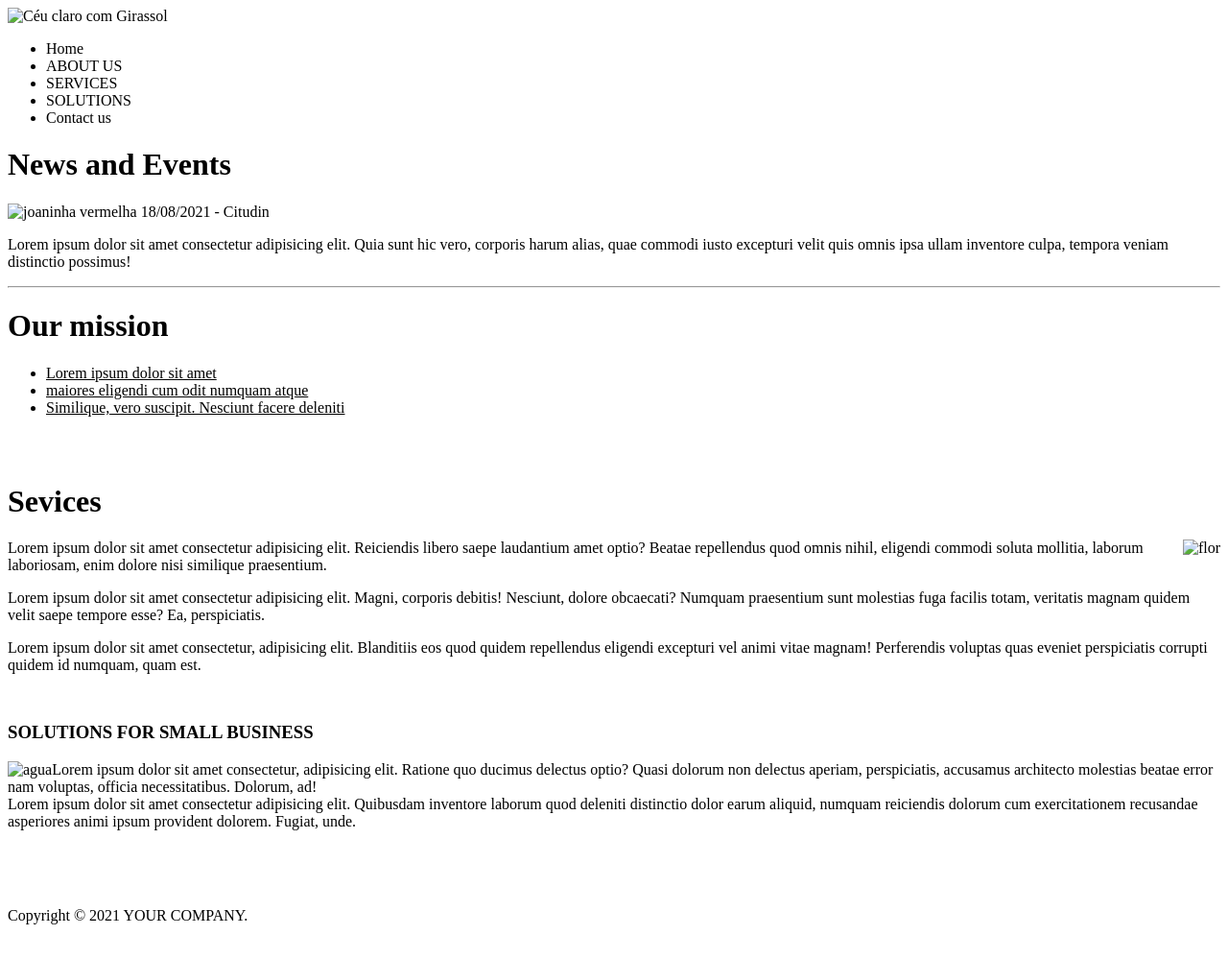
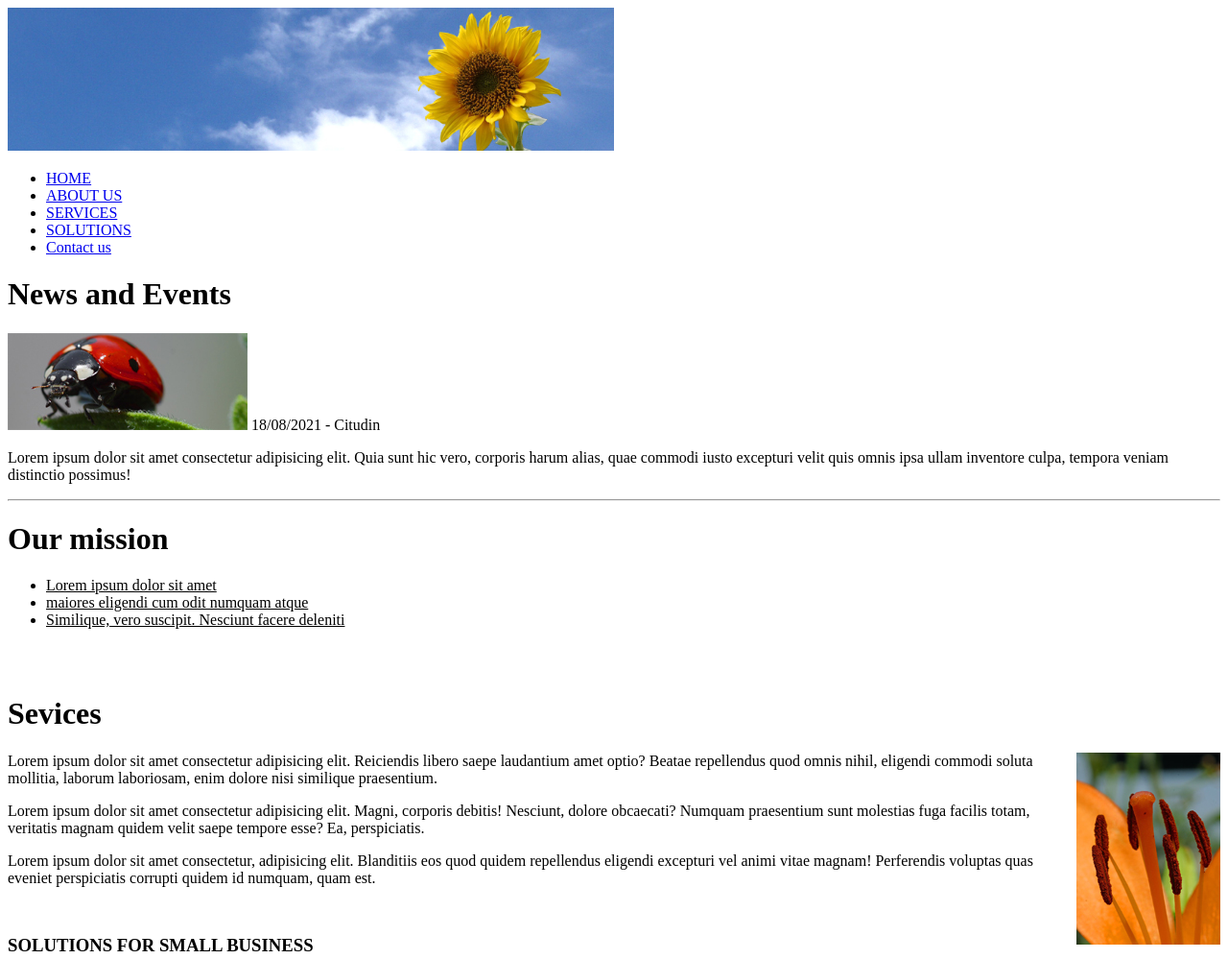
Before and after one commit to joaomln/Checkpoint_1, a plain HTML site: page servicos/services.html in a window 1280 px wide. Shown: the top 999 px of the page at 96% size. Before the commit the page ends 971 px from the top, so only its background shows below. Drawn offline with Linux system fonts and the light colour scheme.

Commit message:
finalizando o projeto

```diff
--- a/serviços/services.html
+++ b/servicos/services.html
@@ -16,18 +16,18 @@
 
 <body>
     <div>
-        <img id="banner" src="./img/banner.jpg" alt="Céu claro com Girassol" title="Girassol e Céu" >
+        <img id="banner" src="../img/banner.jpg" alt="Céu claro com Girassol" title="Girassol e Céu" >
     </div>
 
     <div>
         <header>
             <nav>
                 <ul>
-                    <li>Home</li>
-                    <li>ABOUT US</li>
-                    <li>SERVICES</li>
-                    <li>SOLUTIONS</li>
-                    <li>Contact us</li>
+                    <li><a href="../index.html">HOME</a></li>
+                    <li><a href="../about/about.html">ABOUT US</a></li>
+                    <li><a href="../servicos/services.html">SERVICES</a></li>
+                    <li><a href="../solutions/solutions.html">SOLUTIONS</a></li>
+                    <li><a href="../contact/contact.html">Contact us</a></li>
                 </ul>
             </nav>
         </header>
@@ -35,7 +35,7 @@
 
     <div>
         <h1>News and Events</h1>
-            <img src="./img/joaninha.jpg" alt="joaninha vermelha" title="joaninha">
+            <img src="../img/joaninha.jpg" alt="joaninha vermelha" title="joaninha">
                 <p style="display:inline"> 18/08/2021 - Citudin</p>
                 <p>Lorem ipsum dolor sit amet consectetur adipisicing elit. Quia sunt hic vero, corporis harum alias, quae commodi iusto excepturi velit quis omnis ipsa ullam inventore culpa, tempora veniam distinctio possimus!</p>
                     <hr>
@@ -49,7 +49,7 @@
 
     <div>
         <h1 style="margin-top: 70px;">Sevices</h1>
-        <img style="float: right;" src="./img/cedros.jpg" alt="flor" title="flor laranja" >
+        <img style="float: right;" src="../img/cedros.jpg" alt="flor" title="flor laranja" >
         <p>Lorem ipsum dolor sit amet consectetur adipisicing elit. Reiciendis libero saepe laudantium amet optio? Beatae repellendus quod omnis nihil, eligendi commodi soluta mollitia, laborum laboriosam, enim dolore nisi similique praesentium.</p>
         <p>Lorem ipsum dolor sit amet consectetur adipisicing elit. Magni, corporis debitis! Nesciunt, dolore obcaecati? Numquam praesentium sunt molestias fuga facilis totam, veritatis magnam quidem velit saepe tempore esse? Ea, perspiciatis.</p>
         <p>Lorem ipsum dolor sit amet consectetur, adipisicing elit. Blanditiis eos quod quidem repellendus eligendi excepturi vel animi vitae magnam! Perferendis voluptas quas eveniet perspiciatis corrupti quidem id numquam, quam est.</p>
@@ -57,7 +57,7 @@
 
     <div>
         <h3 style="margin-top: 50px;">SOLUTIONS FOR SMALL BUSINESS</h3>
-        <img style="float: left;" src="./img/water.jpg" alt="agua" title="cachoeira">
+        <img style="float: left;" src="../img/water.jpg" alt="agua" title="cachoeira">
         <p>Lorem ipsum dolor sit amet consectetur, adipisicing elit. Ratione quo ducimus delectus optio? Quasi dolorum non delectus aperiam, perspiciatis, accusamus architecto molestias beatae error nam voluptas, officia necessitatibus. Dolorum, ad!<br>
         Lorem ipsum dolor sit amet consectetur adipisicing elit. Quibusdam inventore laborum quod deleniti distinctio dolor earum aliquid, numquam reiciendis dolorum cum exercitationem recusandae asperiores animi ipsum provident dolorem. Fugiat, unde.</p>
         <p style="margin: 80px 0px 0px 0px;">Copyright © 2021 YOUR COMPANY.</p>
```
Also changed, not shown: about/about.html (+8 -8 lines), contact/contact.html (+7 -7 lines), index.html (+5 -5 lines), solutions/solutions.html (+6 -6 lines).
